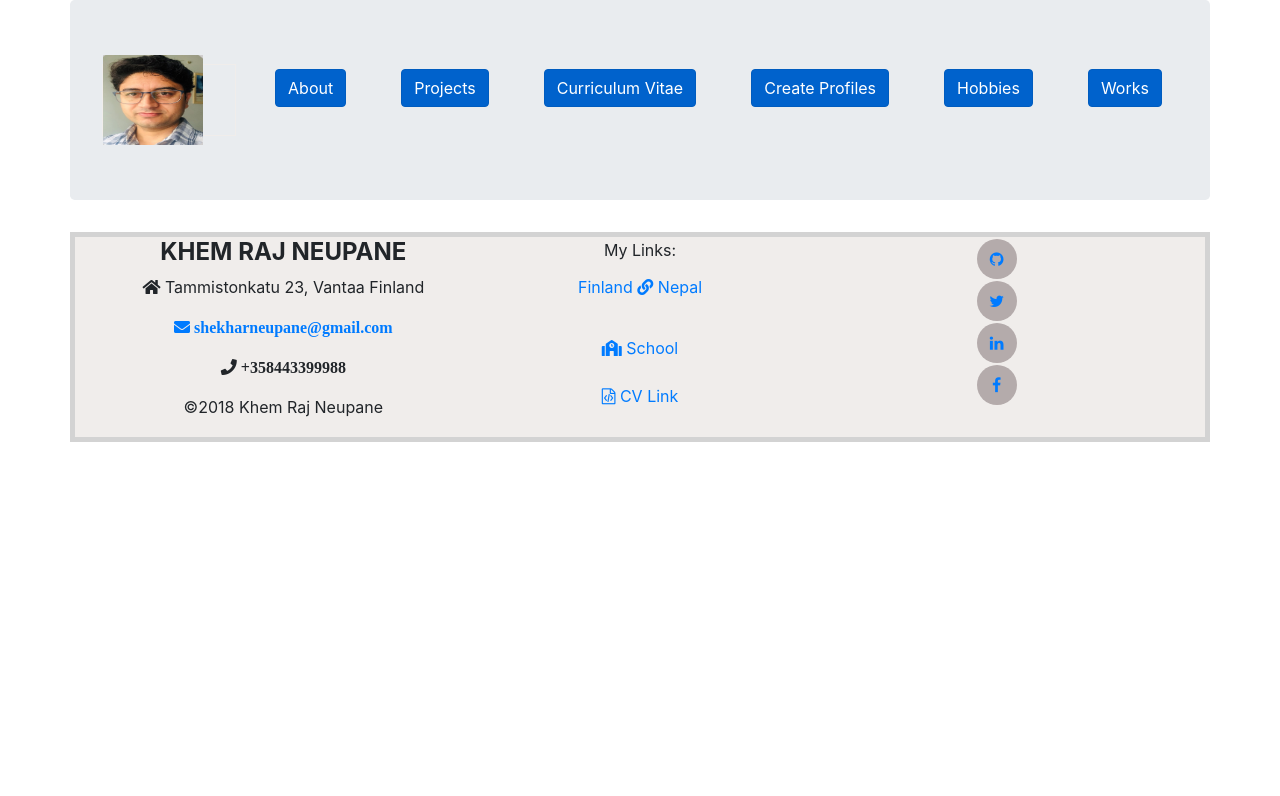
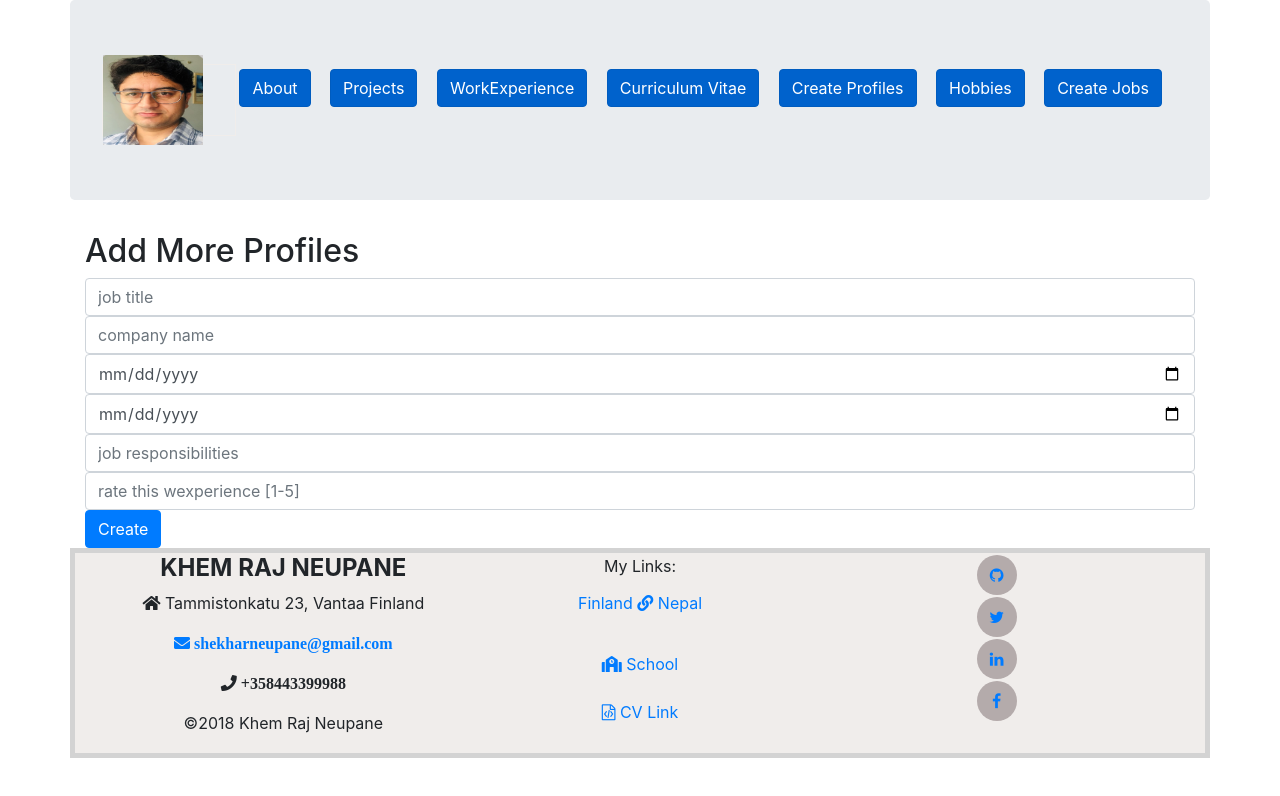
Before and after one commit to khemrajneupane/portfolio-frontend, a React (Create React App) app: page /createjobs in a window 1280 px wide. Shown: the top 796 px of the page. Built offline with nearby package versions, Linux system fonts and the light colour scheme; data requests are answered from the project's data file.

Commit message:
workexperience related components, json data,add work experience fields

```diff
--- a/db.json
+++ b/db.json
@@ -48,5 +48,34 @@
       "votes": "4",
       "id": "1789"
     }
+  ],
+  "workexperiences": [
+    {
+      "job_title": "Group Leader ",
+      "company": "SOL Palvelut OY",
+      "start_date": "2007-10-22",
+      "end_date": "2014-10-22",
+      "responsibilities": "Housekeeping as team leader",
+      "rating": 3,
+      "id": "1"
+    },
+    {
+      "job_title": "Full-Stack Software Developer ",
+      "company": "CRF Health",
+      "start_date": "2019-08-13",
+      "end_date": "2019-12-13",
+      "responsibilities": "Building REST APIs with Node.js & Express library, \n creating Mongoose schema for the MongoDB database, \n back-end integration testing with Mocha & Chai, \n front-end unit testing with Jest & Enzyme for a React.js application,\n automated testing in Robot Framework with Selenium Library, \n continuous Integration with Jenkins for Web application test automation.",
+      "rating": 5,
+      "id": "2"
+    },
+    {
+      "job_title": "International Business Developer",
+      "company": "CoreFinland Oy",
+      "start_date": "2009-02-04",
+      "end_date": "2009-09-05",
+      "responsibilities": "Preparing company's business plans, updating its web-contents, marketing products & presenting weekly work progress in meetings ",
+      "rating": "4",
+      "id": "6368"
+    }
   ]
 }
--- a/package.json
+++ b/package.json
@@ -9,6 +9,7 @@
     "@testing-library/react": "^9.4.0",
     "@testing-library/user-event": "^7.2.1",
     "axios": "^0.19.1",
+    "json-server": "^0.15.1",
     "react": "^16.12.0",
     "react-bootstrap": "^1.0.0-beta.16",
     "react-dom": "^16.12.0",
--- a/src/App.js
+++ b/src/App.js
@@ -2,10 +2,11 @@ import React, { useState, useEffect } from "react";
 import "../src/index.css";
 import Navigation from "./navigation/Navigation";
 import portfolioServices from "./services/Portfolios";
+import workexperienceServices from "./services/Workexperiences";
 
 const App = () => {
   const [portfolio, setPortfolio] = useState([]);
-
+  const [workexperience, setWorkexperience] = useState([]);
   const [notification, setNotification] = useState("");
 
   useEffect(() => {
@@ -13,6 +14,13 @@ const App = () => {
       setPortfolio(response);
     });
   }, []);
+
+  useEffect(() => {
+    workexperienceServices.getAll().then(response => {
+      setWorkexperience(response);
+    });
+  }, []);
+
   const addNew = newPortfolio => {
     newPortfolio.id = (Math.random() * 10000).toFixed(0);
     portfolioServices.create(newPortfolio);
@@ -22,12 +30,26 @@ const App = () => {
       setNotification(null);
     }, 5000);
   };
+  const addNewWork = newWork => {
+    newWork.id = (Math.random() * 10000).toFixed(0);
+    workexperienceServices.create(newWork);
+    setPortfolio(workexperience.concat(newWork));
+    setNotification(`a new portfolio ${newWork.content} created!`);
+    setTimeout(() => {
+      setNotification(null);
+    }, 5000);
+  };
+
+
   return (
     <Navigation
       portfolio={portfolio}
       setNotification={setNotification}
       setPortfolio={setPortfolio}
+      workexperience={workexperience}
+      setWorkexperience={setWorkexperience}
       addNew={addNew}
+      addNewWork={addNewWork}
     />
   );
 };
--- /dev/null
+++ b/src/components/CreateNewWorkExperience.js
@@ -0,0 +1,97 @@
+import React, { useState } from "react";
+import { withRouter } from "react-router-dom";
+import "../../src/index.css";
+const CreateNewWorkExperience = props => {
+  const [job_title, setJob_title] = useState("");
+  const [company, setCompany] = useState("");
+
+  const[start_date, setStart_date] = useState("")
+  const[end_date, setEnd_date] = useState("")
+  const [responsibilities, setResponsibilities] = useState("");
+  const [rating, setRating] = useState("");
+
+  const handleSubmit = e => {
+    e.preventDefault();
+    props.addNewWork({
+      job_title,
+      company,
+      start_date,
+      end_date,
+      responsibilities,
+      rating
+    });
+    props.history.push("/");
+  };
+  return (
+    <div className="container">
+      <h2>Add More Profiles</h2>
+      <form onSubmit={handleSubmit}>
+        <div>
+          <input
+            className="form-control"
+            name="job_title"
+            value={job_title}
+            type="text"
+            placeholder="job title"
+            onChange={e => setJob_title(e.target.value)}
+          />
+        </div>
+        <div>
+          <input
+            className="form-control"
+            name="company"
+            value={company}
+            type="text"
+            placeholder="company name"
+            onChange={e => setCompany(e.target.value)}
+          />
+        </div>
+        <div>
+          <input
+            className="form-control"
+            name="start_date"
+            value={start_date}
+            type="date"
+            placeholder="start date"
+            onChange={e => setStart_date(e.target.value)}
+          />
+        </div>
+        <div>
+          <input
+            className="form-control"
+            name="end_date"
+            value={end_date}
+            type="date"
+            placeholder="end date"
+            onChange={e => setEnd_date(e.target.value)}
+          />
+        </div>
+        <div>
+          <input
+            className="form-control"
+            name="responsibilities"
+            value={responsibilities}
+            type="text"
+            placeholder="job responsibilities"
+            onChange={e => setResponsibilities(e.target.value)}
+          />
+        </div>
+
+        <div>
+          <input
+            className="form-control"
+            name="rating"
+            value={rating}
+            type="number"
+            placeholder="rate this wexperience [1-5]"
+            onChange={e => setRating(e.target.value)}
+          />
+        </div>
+
+        <button className="btn btn-primary">Create</button>
+      </form>
+    </div>
+  );
+};
+const WithRouterCreateWorkExperience = withRouter(CreateNewWorkExperience);
+export default WithRouterCreateWorkExperience;
--- /dev/null
+++ b/src/components/WorkExperienceDescription.js
@@ -0,0 +1,38 @@
+import React from "react";
+import { Table } from "react-bootstrap";
+const WorkExperienceDescription = ({ workexperience }) => {
+  console.log("from portfolio ", workexperience.job_title);
+  return (
+    <div className="container">
+      <h2>{workexperience.responsibilities}</h2>
+      <Table>
+        <thead></thead>
+        <tbody>
+          <tr className="bg-primary">
+            <th>Job Title</th>
+            <th>Company</th>
+            <th>Start Date</th>
+            <th>End Date</th>
+            <th>Responsibilities</th>
+            <th>Ratings</th>
+          </tr>
+
+          <tr className="bg-success">
+            <th>{workexperience.job_title}</th>
+            <td>{workexperience.company}</td>
+
+            <td>
+              {workexperience.start_date}
+            </td>
+            <td>
+              {workexperience.end_date}
+            </td>
+            <td>{workexperience.responsibilities}</td>
+            <td>{workexperience.rating}</td>
+          </tr>
+        </tbody>
+      </Table>
+    </div>
+  );
+};
+export default WorkExperienceDescription;
--- /dev/null
+++ b/src/components/WorkExperienceList.js
@@ -0,0 +1,28 @@
+import React from "react";
+import { Link } from "react-router-dom";
+import "../../src/index.css";
+import { Table } from "react-bootstrap";
+const WorkExperienceList = ({ workexperience }) => (
+  <div className="container">
+    <h2>My Work Experience Lists</h2>
+
+    <Table striped bordered hover varient="dark">
+      <thead></thead>
+      <tbody>
+        <tr className="bg-primary">
+          <th>Job Title</th>
+          <th>Company Name</th>
+        </tr>
+        {workexperience.map(list => (
+          <tr key={list.id}>
+            <th>{list.job_title}</th>
+            <td>
+              <Link to={`/workexperience/${list.id}`}>{list.company} </Link>
+            </td>
+          </tr>
+        ))}
+      </tbody>
+    </Table>
+  </div>
+);
+export default WorkExperienceList;
--- a/src/components/Works.js
+++ /dev/null
@@ -1,10 +0,0 @@
-import React from "react";
-import "../../src/index.css";
-const Works = () => {
-  return (
-    <div className="container">
-      <h1>My work experiences</h1>
-    </div>
-  );
-};
-export default Works;
--- a/src/navigation/Navigation.js
+++ b/src/navigation/Navigation.js
@@ -3,12 +3,15 @@ import { BrowserRouter as Router, Route, Link } from "react-router-dom";
 import About from "../components/About";
 import PortfolioList from "../components/PortfolioList";
 import PortfolioDescription from "../components/PortfolioDescription";
+import WorkExperienceDescription from "../components/WorkExperienceDescription";
+
 import Footer from "../components/Footer";
 import WithRouterCreate from "../components/CreateNewPortfolio";
 import CurriculumVitae from "../components/CV";
 import Hobbies from "../components/Hobbies";
 import { Button } from "react-bootstrap";
-import Works from "../components/Works";
+import WithRouterCreateWorkExperience from "../components/CreateNewWorkExperience";
+import WorkExperienceList from "../components/WorkExperienceList";
 const HeaderLink = () => {
   const styles = {
     height: 100,
@@ -28,7 +31,7 @@ const HeaderLink = () => {
           />
         </Link>
       </div>
-      {/*{<img style={styles}  src={require("../assets/pic.png")} alt="khempic" />}*/}
+
 
       <Link className="navbar-brand" to="/">
         <Button className="primary" active>
@@ -39,6 +42,12 @@ const HeaderLink = () => {
       <Link className="navbar-brand" to="/portfolio">
         <Button className="primary" active>
           Projects
+        </Button>
+      </Link>
+
+      <Link className="navbar-brand" to="/workexperience">
+        <Button className="primary" active>
+          WorkExperience
         </Button>
       </Link>
 
@@ -59,9 +68,10 @@ const HeaderLink = () => {
           Hobbies
         </Button>
       </Link>
-      <Link className="navbar-brand" to="/works">
+
+      <Link className="navbar-brand" to="/createjobs">
         <Button className="primary" active>
-          Works
+          Create Jobs
         </Button>
       </Link>
     </div>
@@ -87,12 +97,13 @@ const Navigation = props => {
       return (<CurriculumVitae />), (<Footer />);
     } else if (page === "hobbies") {
       return (<Hobbies />), (<Footer />);
-    } else if (page === "works") {
-      return (<Works />), (<Footer />);
+    }else if (page === "workexperience") {
+      return (<WorkExperienceList />), (<Footer />);
     }
   };
 
   const portfolioById = id => props.portfolio.find(a => a.id === id);
+  const workExperienceById = id => props.workexperience.find(a=>a.id ===id)
   const styles = {
     height: "100%",
     width: "100%",
@@ -124,15 +135,35 @@ const Navigation = props => {
               />
             )}
           />
+          <Route
+            exact
+            path="/workexperience"
+            render={() => <WorkExperienceList workexperience={props.workexperience} />}
+          />
+          <Route
+            exact
+            path="/workexperience/:id"
+            render={({ match }) => (
+              <WorkExperienceDescription
+                workexperience={workExperienceById(match.params.id)}
+              />
+            )}
+          />
           <Route exact path="/" render={() => <About />} />
           <Route
             exact
             path="/create"
             render={() => <WithRouterCreate addNew={props.addNew} />}
           />
+         <Route
+            exact
+            path="/createjobs"
+            render={() => <WithRouterCreateWorkExperience addNewWork={props.addNewWork} />}
+          />
+
           <Route exact path="/cv" render={() => <CurriculumVitae />} />
           <Route exact path="/hobbies" render={() => <Hobbies />} />
-          <Route exact path="/works" render={() => <Works />} />
+
         </div>
       </Router>
       {conditionalRender()}
--- /dev/null
+++ b/src/services/Workexperiences.js
@@ -0,0 +1,23 @@
+import axios from "axios";
+const baseUrl = "http://localhost:3001/workexperiences";
+
+const getAll = () => {
+  const request = axios.get(baseUrl);
+  return request.then(response => response.data);
+};
+
+const create = newObject => {
+  const request = axios.post(baseUrl, newObject);
+  return request.then(response => response.data);
+};
+
+const update = (id, newObject) => {
+  const request = axios.put(`${baseUrl}/${id}`, newObject);
+  return request.then(response => response.data);
+};
+const deleteList = personId => {
+  const request = axios.delete(`${baseUrl}/${personId}`);
+  return request.then(response => response.data);
+};
+
+export default { getAll, create, update, deleteList };
```
Also changed, not shown: 1 other file (tests, documents, lock files or other folders).
